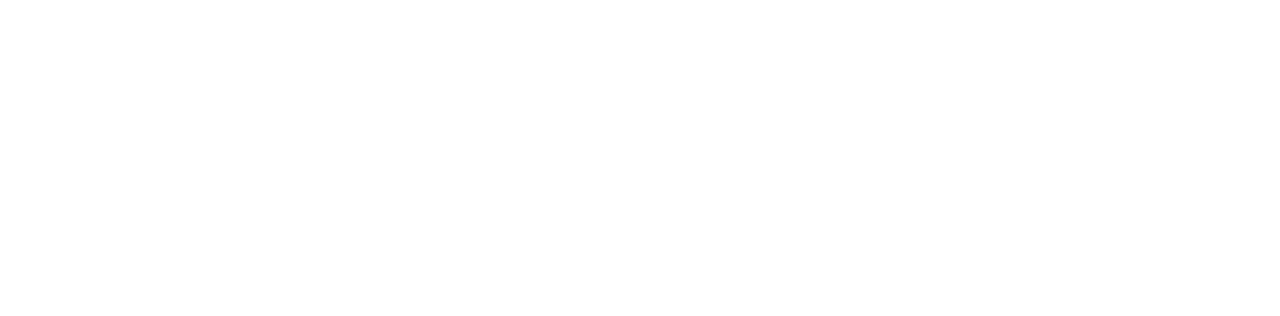
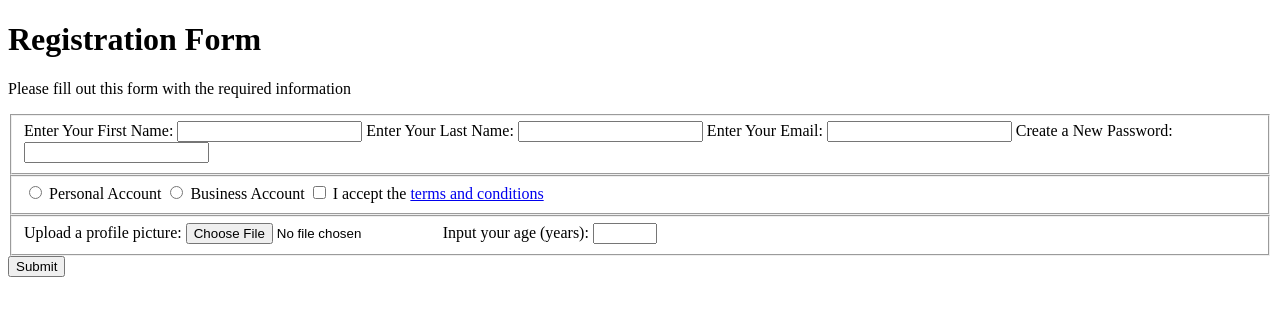
Before and after one commit to Abigail-Lidianyu/4.learn-html-forms-by-building-a-registration-form, a plain HTML site: page index.html in a window 1280 px wide. Drawn offline with Linux system fonts and the light colour scheme.

Commit message:
Creating form

```diff
--- a/index.html
+++ b/index.html
@@ -0,0 +1,32 @@
+<!DOCTYPE html>
+<html lang="en">
+  <head>
+    <meta charset="UTF-8">
+    <title>Registration Form</title>
+    <link rel="stylesheet" href="styles.css" />
+  </head>
+  <body>
+    <h1>Registration Form</h1>
+    <p>Please fill out this form with the required information</p>
+    <form action='https://register-demo.freecodecamp.org'>
+      <fieldset>
+        <label for="first-name">Enter Your First Name: <input id="first-name" type="text" required /></label>
+        <label for="last-name">Enter Your Last Name: <input id="last-name" type="text" required /></label>
+        <label for="email">Enter Your Email: <input id="email" type="email" required /></label>
+        <label for="new-password">Create a New Password: <input id="new-password" type="password" pattern="[a-z0-5]{8,}" required /></label>
+      </fieldset>
+      <fieldset>
+        <label for="personal-account"><input id="personal-account" type="radio" name="account-type" /> Personal Account</label>
+        <label for="business-account"><input id="business-account" type="radio" name="account-type" /> Business Account</label>
+        <label for="terms-and-conditions">
+          <input id="terms-and-conditions" type="checkbox" required /> I accept the <a href="https://www.freecodecamp.org/news/terms-of-service/">terms and conditions</a>
+      </label>
+      </fieldset>
+      <fieldset>
+        <label>Upload a profile picture: <input type="file" /></label>
+        <label>Input your age (years): <input type="number" min="13" max="120" /></label>
+      </fieldset>
+      <input type="submit" value="Submit" />
+    </form>
+  </body>
+</html>
--- a/style.css
+++ b/style.css
@@ -5,3 +5,8 @@ body {
     background-color: #1b1b32;
     color: #f5f6f7;
   }
+
+  label {
+    display: block;
+    margin: 0.5rem 0;
+  }
```
